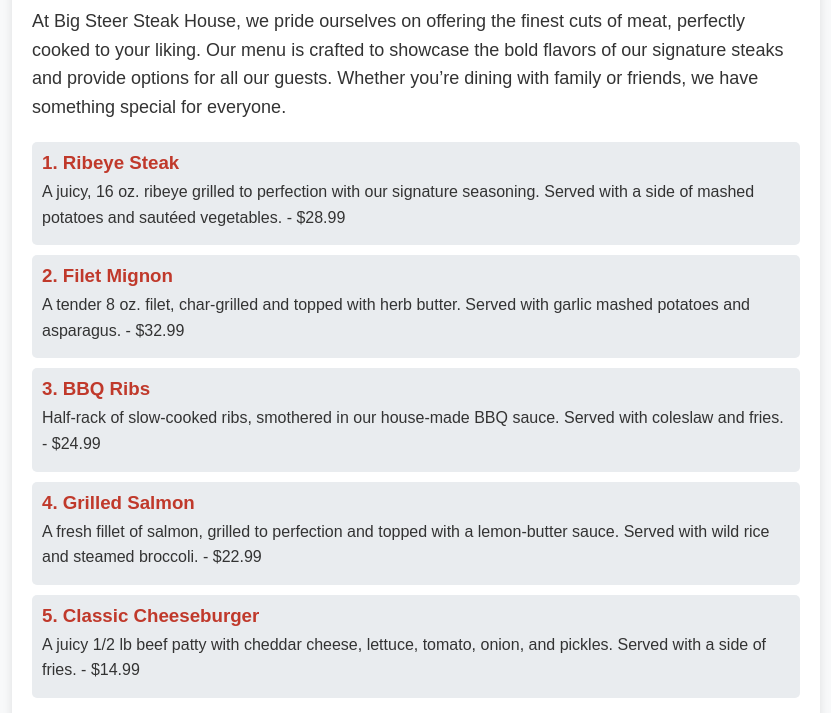
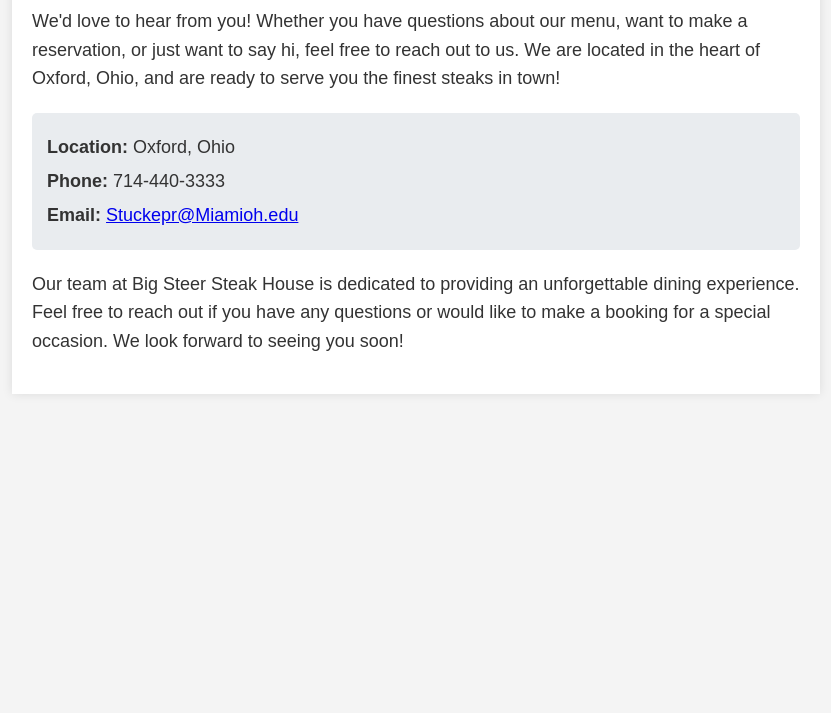
Before and after one commit to Miami-University-ETBD/PrestonStucke, a plain HTML site: page food.html in a window 1280 px wide. Shown: the part 143-856 px from the top of the page, without its empty margins (224-1055 px from the left). After the commit the page ends 800 px from the top, so only its background shows below. Drawn offline with Linux system fonts and the light colour scheme.

Commit message:
Update food.html

```diff
--- a/food.html
+++ b/food.html
@@ -3,15 +3,15 @@
 <head>
     <meta charset="UTF-8">
     <meta name="viewport" content="width=device-width, initial-scale=1.0">
-    <title>Menu - Big Steer Steak House</title>
+    <title>Contact Us - Big Steer Steak House</title>
     <style>
         body {
             font-family: Arial, sans-serif;
-            background-color: #f8f9fa;
+            background-color: #f4f4f4;
             margin: 0;
             padding: 0;
         }
-        .menu-container {
+        .contact-container {
             width: 60%;
             margin: 50px auto;
             background-color: #fff;
@@ -27,55 +27,30 @@
             color: #333;
             line-height: 1.6;
         }
-        .menu-list {
-            margin-top: 20px;
-        }
-        .menu-item {
-            margin: 10px 0;
-            padding: 10px;
+        .contact-info {
+            margin: 20px 0;
+            padding: 15px;
             background-color: #e9ecef;
             border-radius: 5px;
         }
-        .menu-item h3 {
-            margin: 0;
-            color: #c0392b;
-        }
-        .menu-item p {
+        .contact-info p {
             margin: 5px 0;
-            font-size: 16px;
         }
     </style>
 </head>
 <body>
 
-    <div class="menu-container">
-        <h1>Big Steer Steak House Menu</h1>
-        <p>At Big Steer Steak House, we pride ourselves on offering the finest cuts of meat, perfectly cooked to your liking. Our menu is crafted to showcase the bold flavors of our signature steaks and provide options for all our guests. Whether you’re dining with family or friends, we have something special for everyone.</p>
+    <div class="contact-container">
+        <h1>Contact Big Steer Steak House</h1>
+        <p>We'd love to hear from you! Whether you have questions about our menu, want to make a reservation, or just want to say hi, feel free to reach out to us. We are located in the heart of Oxford, Ohio, and are ready to serve you the finest steaks in town!</p>
 
-        <div class="menu-list">
-            <div class="menu-item">
-                <h3>1. Ribeye Steak</h3>
-                <p>A juicy, 16 oz. ribeye grilled to perfection with our signature seasoning. Served with a side of mashed potatoes and sautéed vegetables. - $28.99</p>
-            </div>
-            <div class="menu-item">
-                <h3>2. Filet Mignon</h3>
-                <p>A tender 8 oz. filet, char-grilled and topped with herb butter. Served with garlic mashed potatoes and asparagus. - $32.99</p>
-            </div>
-            <div class="menu-item">
-                <h3>3. BBQ Ribs</h3>
-                <p>Half-rack of slow-cooked ribs, smothered in our house-made BBQ sauce. Served with coleslaw and fries. - $24.99</p>
-            </div>
-            <div class="menu-item">
-                <h3>4. Grilled Salmon</h3>
-                <p>A fresh fillet of salmon, grilled to perfection and topped with a lemon-butter sauce. Served with wild rice and steamed broccoli. - $22.99</p>
-            </div>
-            <div class="menu-item">
-                <h3>5. Classic Cheeseburger</h3>
-                <p>A juicy 1/2 lb beef patty with cheddar cheese, lettuce, tomato, onion, and pickles. Served with a side of fries. - $14.99</p>
-            </div>
+        <div class="contact-info">
+            <p><strong>Location:</strong> Oxford, Ohio</p>
+            <p><strong>Phone:</strong> 714-440-3333</p>
+            <p><strong>Email:</strong> <a href="mailto:Stuckepr@Miamioh.edu">Stuckepr@Miamioh.edu</a></p>
         </div>
 
-        <p>Each of our dishes is prepared with the freshest ingredients, ensuring that every bite is a delicious one. We also offer a variety of sides and desserts to complement your meal. Visit us today to enjoy an unforgettable dining experience!</p>
+        <p>Our team at Big Steer Steak House is dedicated to providing an unforgettable dining experience. Feel free to reach out if you have any questions or would like to make a booking for a special occasion. We look forward to seeing you soon!</p>
     </div>
 
 </body>
```
